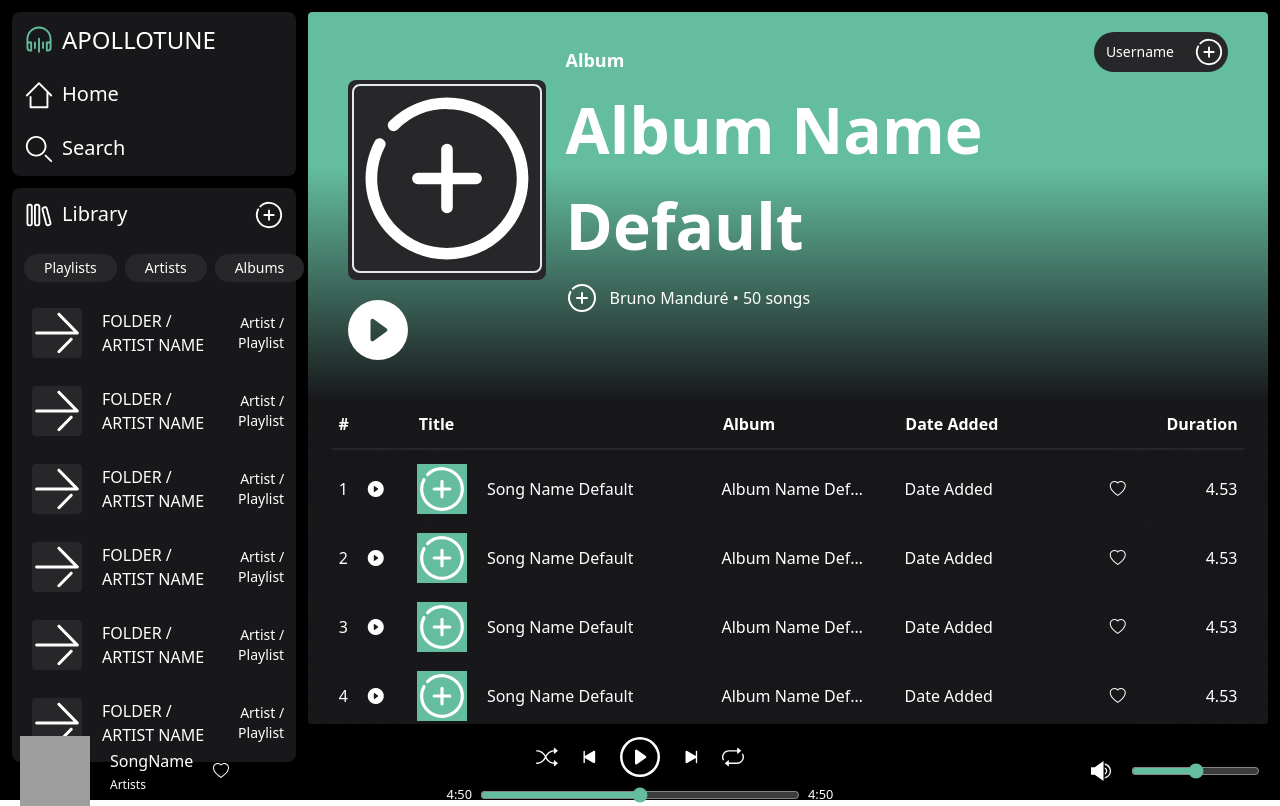
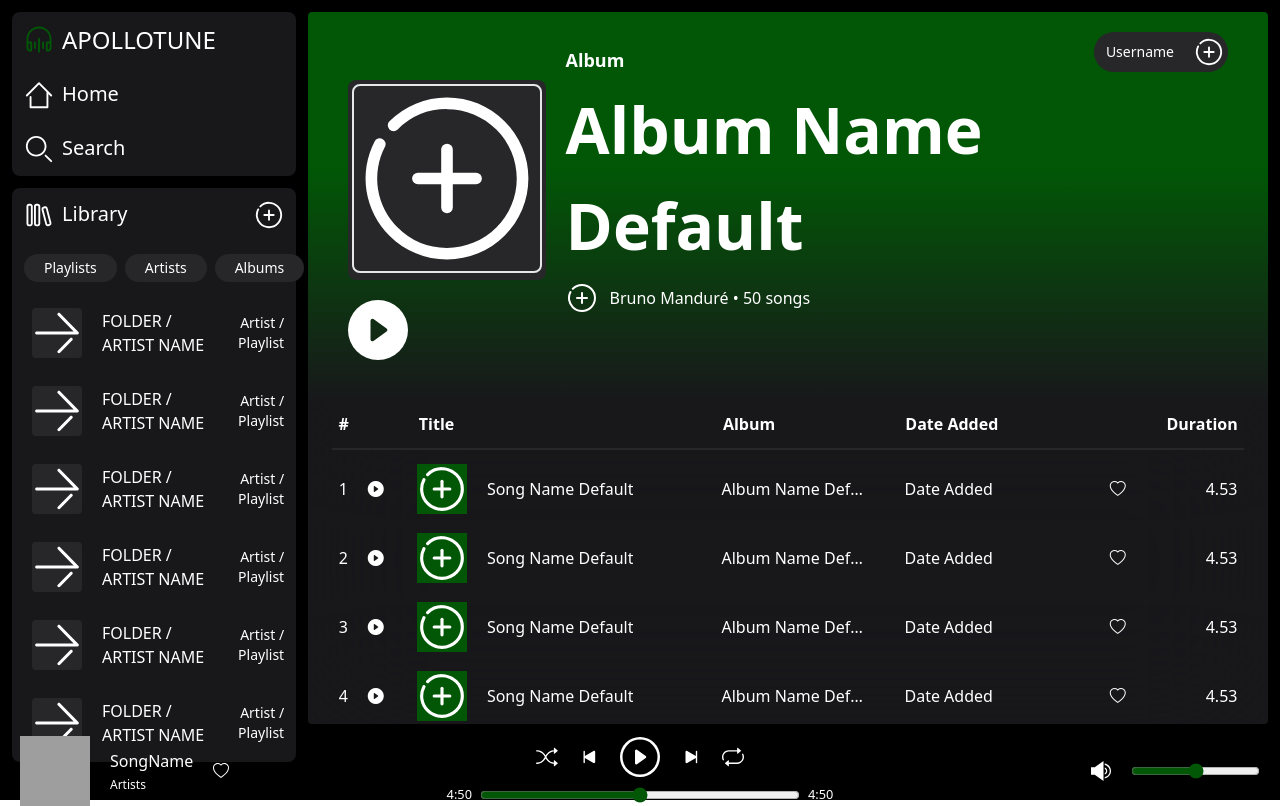
Before and after one commit to BMandure/apollotunes, a React (Vite) app: page /artist/1 in a window 1280 px wide. Built offline with nearby package versions, Linux system fonts and the light colour scheme; grey boxes are pictures that could not be loaded.

Commit message:
Edit colors | Add UserOptions component

```diff
--- a/src/App.css
+++ b/src/App.css
@@ -16,6 +16,6 @@
 }
 
 ::-webkit-scrollbar-thumb {
-  background-color: rgba(100, 189, 159, 0.5);
+  background-color: rgba(1, 87, 6, 0.5);
   border-radius: 5px;
 }
--- a/src/components/Header.tsx
+++ b/src/components/Header.tsx
@@ -1,6 +1,7 @@
 import { Tooltip } from "antd";
 import test from "../assets/add.svg";
 import { Playlist } from "../types";
+import UserOptions from "./UserOptions";
 
 function Header(props: { info: Playlist }) {
   let listTitle: string = "";
@@ -17,20 +18,8 @@ function Header(props: { info: Playlist }) {
   }
 
   return (
-    <article className="m-0 px-10 py-5 flex flex-col text-white bg-gradient-to-b from-[#64bd9f] from-40% to-zinc-900 to-100%">
-      <div className="h-[40px] min-w-[40px] mb-2 ms-auto flex">
-        <Tooltip
-          placement="bottom"
-          title="Go to profile"
-          color="gray"
-          arrow={false}
-        >
-          <button className="flex hover:bg-zinc-700 text-sm rounded-3xl bg-zinc-800 ps-3 pe-1 py-1 items-center gap-5">
-            <p>Username</p>
-            <img className="w-[30px] h-[30px]" src={test} alt="search_icon" />
-          </button>
-        </Tooltip>
-      </div>
+    <article className="m-0 px-10 py-5 flex flex-col text-white bg-gradient-to-b from-main from-40% to-zinc-900 to-100%">
+      <UserOptions />
 
       <div className="flex h-[200px] max-[1080px]:flex-col max-[1080px]:items-center">
         <div className="bg-zinc-800 rounded-lg w-[200px] h-[200px] p-1">
--- a/src/components/Player.tsx
+++ b/src/components/Player.tsx
@@ -84,7 +84,7 @@ function Player() {
                   xmlns="http://www.w3.org/2000/svg"
                   width="16"
                   height="16"
-                  fill="rgba(100, 189, 159)"
+                  fill="rgba(1, 87, 6, 0.5)"
                   className="bi bi-shuffle"
                   viewBox="0 0 16 16"
                 >
@@ -198,7 +198,7 @@ function Player() {
                   xmlns="http://www.w3.org/2000/svg"
                   width="16"
                   height="16"
-                  fill="rgba(100, 189, 159)"
+                  fill="rgba(1, 87, 6, 0.5)"
                   className="bi bi-repeat-1"
                   viewBox="0 0 16 16"
                 >
@@ -219,7 +219,7 @@ function Player() {
                   xmlns="http://www.w3.org/2000/svg"
                   width="16"
                   height="16"
-                  fill="rgba(100, 189, 159)"
+                  fill="rgba(1, 87, 6, 0.5)"
                   className="bi bi-repeat"
                   viewBox="0 0 16 16"
                 >
@@ -251,12 +251,7 @@ function Player() {
         </div>
         <div className="flex gap-2">
           <small>4:50</small>
-          <input
-            type="range"
-            min="0"
-            max="100"
-            className="accent-[#64bd9f] w-80"
-          />
+          <input type="range" min="0" max="100" className="accent-main w-80" />
           <small>4:50</small>
         </div>
       </div>
@@ -267,7 +262,7 @@ function Player() {
           </button>
         </Tooltip>
         <Tooltip placement="top" title="Volume: 20" color="gray" arrow={false}>
-          <input type="range" min="0" max="100" className="accent-[#64bd9f]" />
+          <input type="range" min="0" max="100" className="accent-main" />
         </Tooltip>
       </div>
     </div>
--- /dev/null
+++ b/src/components/UserOptions.tsx
@@ -0,0 +1,22 @@
+import { Tooltip } from "antd";
+import test from "../assets/add.svg";
+
+function UserOptions() {
+  return (
+    <div className="h-[40px] min-w-[40px] mb-2 ms-auto flex">
+      <Tooltip
+        placement="bottom"
+        title="Go to profile"
+        color="gray"
+        arrow={false}
+      >
+        <button className="flex hover:bg-zinc-700 text-sm rounded-3xl bg-zinc-800 ps-3 pe-1 py-1 items-center gap-5">
+          <p>Username</p>
+          <img className="w-[30px] h-[30px]" src={test} alt="search_icon" />
+        </button>
+      </Tooltip>
+    </div>
+  );
+}
+
+export default UserOptions;
--- a/src/pages/Home.tsx
+++ b/src/pages/Home.tsx
@@ -1,28 +1,33 @@
 import MusicCard from "../components/MusicCard";
 import { ArtistType, Playlist } from "../types";
+import img from "../assets/library.svg";
+import UserOptions from "../components/UserOptions";
 
 function Home() {
   const artistTest: ArtistType = {
     name: "Artist",
     lastname: "Name",
-    image: "",
+    image: img,
     songs: [],
   };
   const playlistTest: Playlist = {
     plName: "Playlist Name",
-    image: "",
+    image: img,
     list: "pl",
     username: "Username",
     songs: [],
   };
   return (
-    <main className="text-white text-start w-full max-h-[90vh] overflow-auto m-auto flex flex-col gap-5">
-      <p className="text-3xl">
-        WELCOME to <span className="text-main">Apollotune</span>!
-      </p>
+    <main className="text-white text-start w-full max-h-[90vh] overflow-auto m-auto flex flex-col gap-5 py-2 px-4">
+      <div className="flex w-full">
+        <p className="text-3xl">
+          WELCOME to <span className="text-main">Apollotune</span>!
+        </p>
+        <UserOptions />
+      </div>
       <div id="my-playlists">
         <p className="text-xl">My Playlists:</p>
-        <section className="flex gap-10 overflow-auto py-5">
+        <section className="flex gap-5 overflow-auto py-5">
           <MusicCard infoPlaylist={playlistTest} />
           <MusicCard infoPlaylist={playlistTest} />
           <MusicCard infoPlaylist={playlistTest} />
@@ -42,7 +47,7 @@ function Home() {
       </div>
       <div id="artist-list">
         <p className="text-xl">Artists:</p>
-        <section className="flex gap-10 overflow-auto py-5">
+        <section className="flex gap-5 overflow-auto py-5">
           <MusicCard infoArtist={artistTest} />
           <MusicCard infoArtist={artistTest} />
           <MusicCard infoArtist={artistTest} />
@@ -62,7 +67,7 @@ function Home() {
       </div>{" "}
       <div id="playlists">
         <p className="text-xl">Playlists:</p>
-        <section className="flex gap-10 overflow-auto py-5">
+        <section className="flex gap-5 overflow-auto py-5">
           <MusicCard infoPlaylist={playlistTest} />
           <MusicCard infoPlaylist={playlistTest} />
           <MusicCard infoPlaylist={playlistTest} />
--- a/tailwind.config.js
+++ b/tailwind.config.js
@@ -4,8 +4,8 @@ export default {
   theme: {
     extend: {
       colors: {
-        main: "rgba(100, 189, 159)",
-        "main-transparent": "rgba(100, 189, 159, 0.5)",
+        main: "rgb(1, 87, 6)",
+        "main-transparent": "rgba(1, 87, 6, 0.5))",
       },
     },
   },
```
Also changed, not shown: src/assets/logo.svg.
